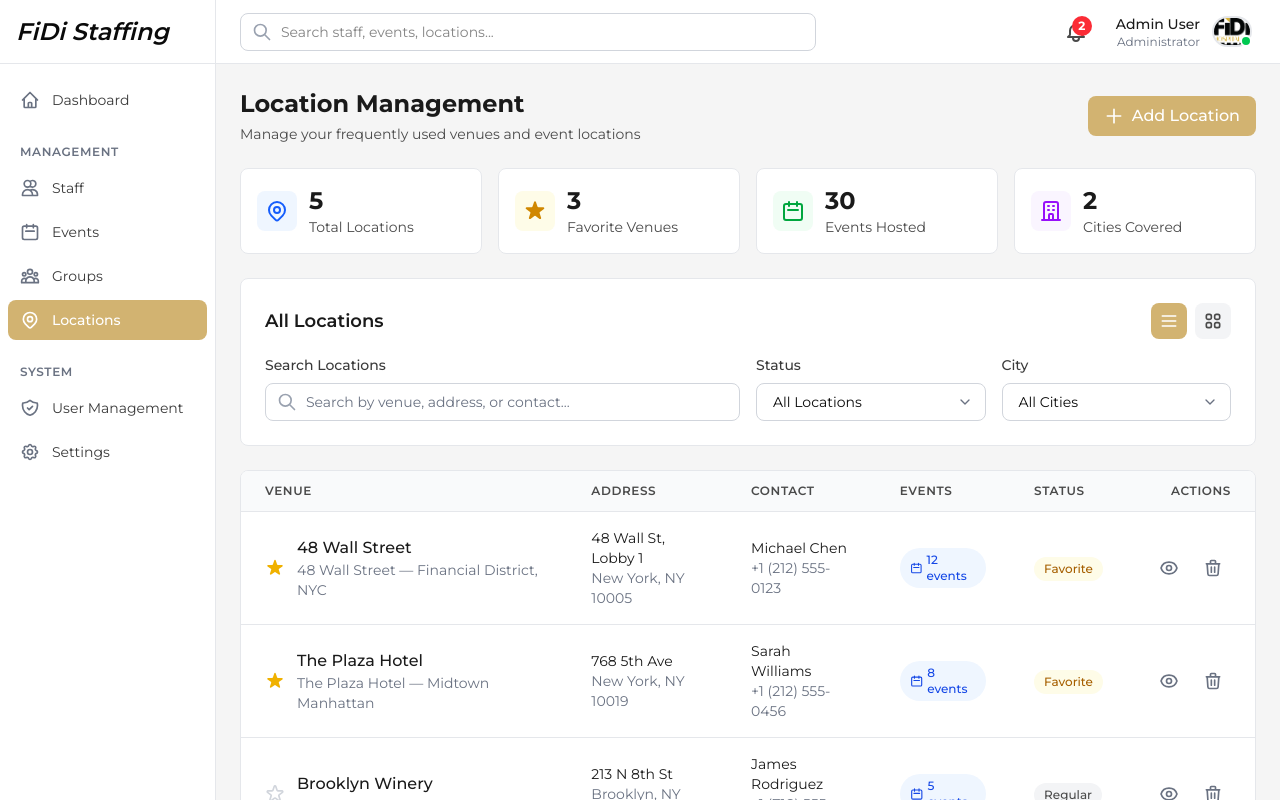
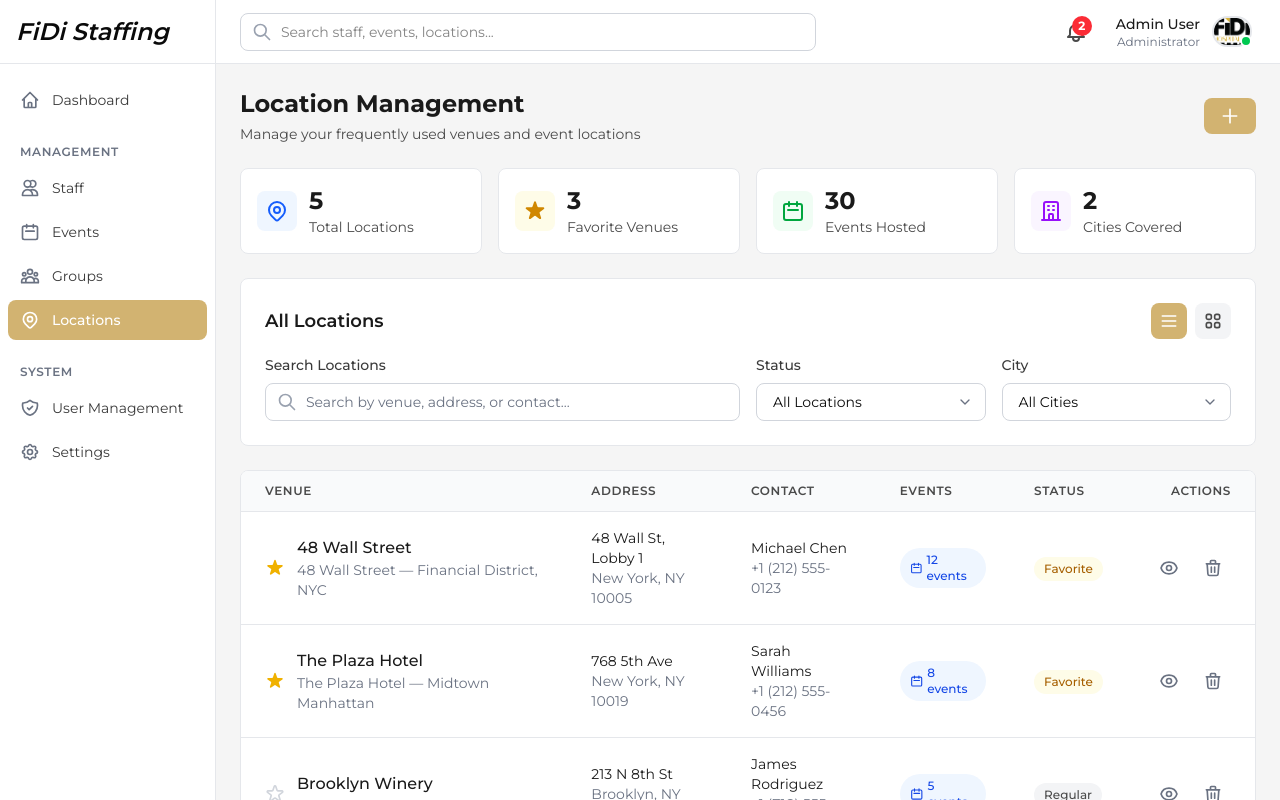
Before and after one commit to Orbin-Acanto/fidi-staffing, a Next.js app: page /admin/locations in a window 1280 px wide. Built offline with nearby package versions, Linux system fonts and the light colour scheme.

Commit message:
Update LocationHeader.tsx

```diff
--- a/component/location/LocationHeader.tsx
+++ b/component/location/LocationHeader.tsx
@@ -17,7 +17,7 @@ export default function LocationHeader({ onAddLocation }: LocationHeaderProps) {
       </div>
       <button
         onClick={onAddLocation}
-        className="inline-flex items-center gap-2 px-4 py-2 bg-primary text-white font-secondary font-medium rounded-lg hover:bg-primary/90 transition-colors"
+        className="inline-flex items-center gap-2 px-4 py-2 bg-primary cursor-pointer text-white font-secondary font-medium rounded-lg hover:bg-primary/90 transition-colors"
       >
         <svg
           className="w-5 h-5"
@@ -32,7 +32,6 @@ export default function LocationHeader({ onAddLocation }: LocationHeaderProps) {
             d="M12 4v16m8-8H4"
           />
         </svg>
-        Add Location
       </button>
     </div>
   );
```
